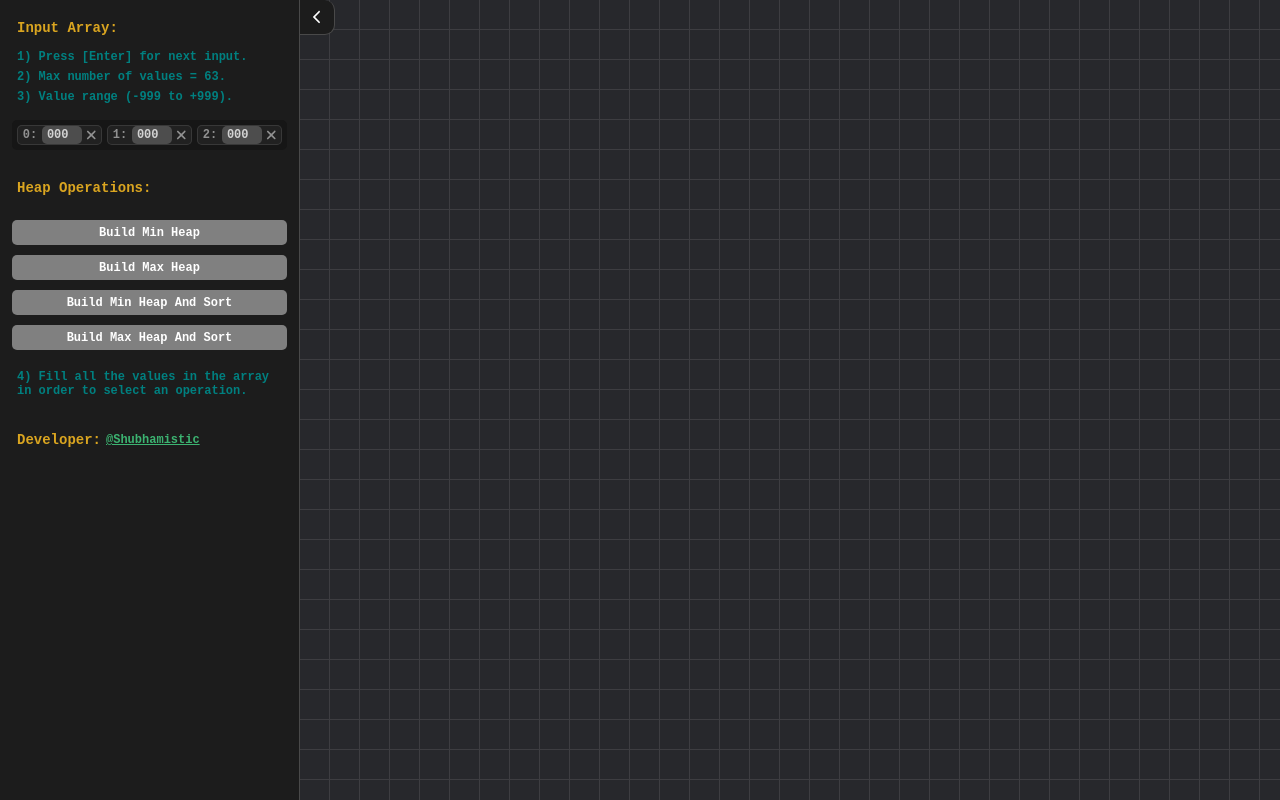
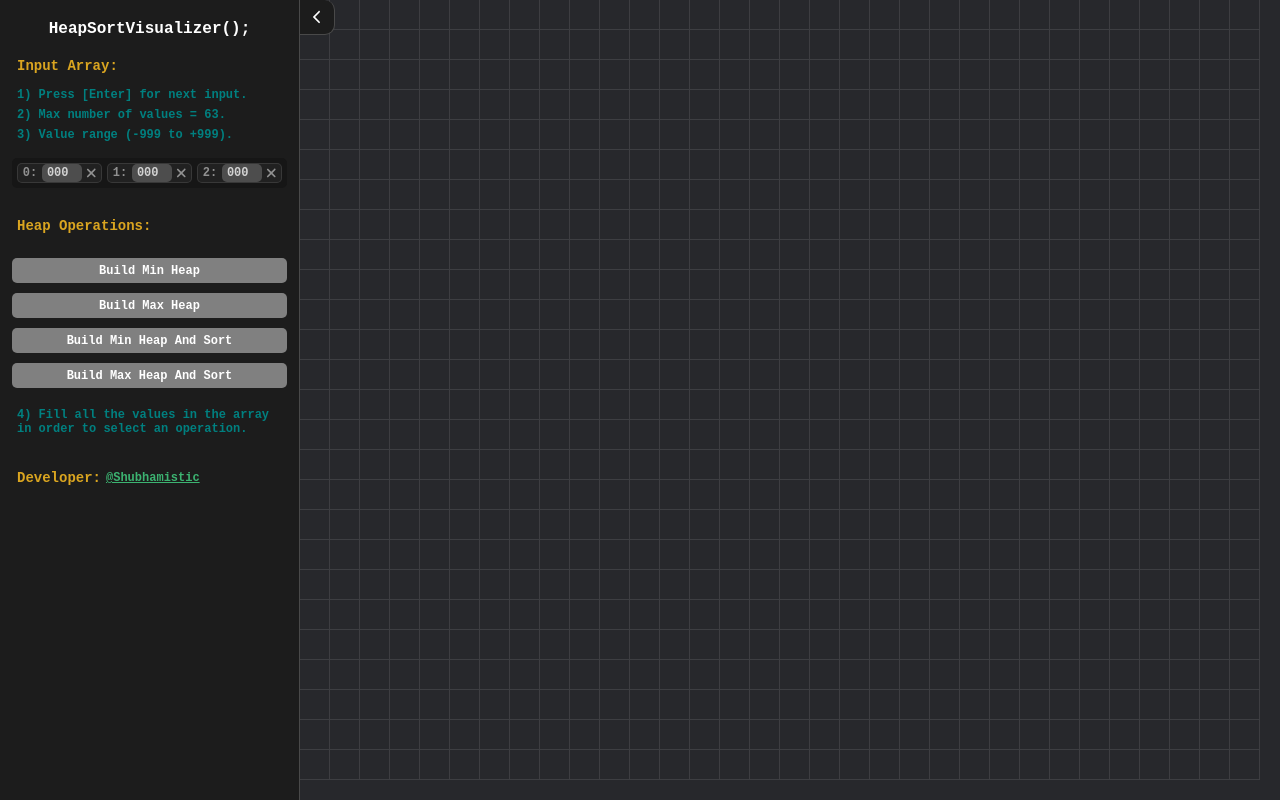
Before and after one commit to shubhamistic/heap-sort-visualizer, a React (Create React App) app: page / in a window 1280 px wide. Built offline with nearby package versions, Linux system fonts and the light colour scheme.

Commit message:
canvas scroll bar fix and add title to sidebar #5

```diff
--- a/src/components/Canvas.js
+++ b/src/components/Canvas.js
@@ -72,8 +72,8 @@ export default function Canvas() {
 
   useEffect(() => {
     // make the square lines
-    const noOfLinesHeightWise = Math.ceil(canvasHeight/CELL_SIZE);
-    const noOfLinesWidthWise = Math.ceil(canvasWidth/CELL_SIZE);
+    const noOfLinesHeightWise = Math.floor(canvasHeight/CELL_SIZE);
+    const noOfLinesWidthWise = Math.floor(canvasWidth/CELL_SIZE);
 
     if (((grid.length !== noOfLinesHeightWise) ||
       (grid[0].length !== noOfLinesWidthWise)) &&
--- a/src/components/Sidebar.js
+++ b/src/components/Sidebar.js
@@ -30,6 +30,8 @@ export default function Sidebar() {
         )
       }}
     >
+      <h1 className="main-head">HeapSortVisualizer();</h1>
+
       <div className="handle-array-input">
         <p className="p-head">Input Array:</p>
         <p className="p-info">{instructions.i1}</p>
--- a/src/styles/Canvas.scss
+++ b/src/styles/Canvas.scss
@@ -70,7 +70,7 @@
   }
 
   .canvas-operation {
-    position: absolute;
+    position: fixed;
     top: 15px;
     right: 15px;
     height: 75px;
@@ -141,20 +141,9 @@
 
 
 @media screen and (max-width: 335px) {
-  .canvas {
-    .execution-log-switch {
-      border-left: none;
-      right: unset;
-      left: 300px;
-    }
+  .canvas .execution-log-switch {
+    border-left: none;
+    right: unset;
+    left: 300px;
   }
 }
-
-@media screen and (max-width: 525px) {
-  .canvas {
-    .canvas-operation {
-      right: unset;
-      left: 50px;
-    }
-  }
-}
--- a/src/styles/Sidebar.scss
+++ b/src/styles/Sidebar.scss
@@ -1,4 +1,5 @@
 .sidebar {
+  z-index: 999;
   height: 100%;
   width: 100%;
   display: flex;
@@ -9,6 +10,12 @@
   background-color: #1c1c1c;
   color: white;
   overflow-y: auto;
+
+  .main-head {
+    margin: 20px 0 0 0;
+    font-size: 16px;
+    color: white;
+  }
 
   .p-head {
     height: 20px;
--- a/src/styles/index.css
+++ b/src/styles/index.css
@@ -1,6 +1,7 @@
 * {box-sizing: border-box;}
 
 body {
+  position: fixed;
   margin: 0;
   font-family: -apple-system, BlinkMacSystemFont, 'Segoe UI', 'Roboto', 'Oxygen',
     'Ubuntu', 'Cantarell', 'Fira Sans', 'Droid Sans', 'Helvetica Neue',
```
